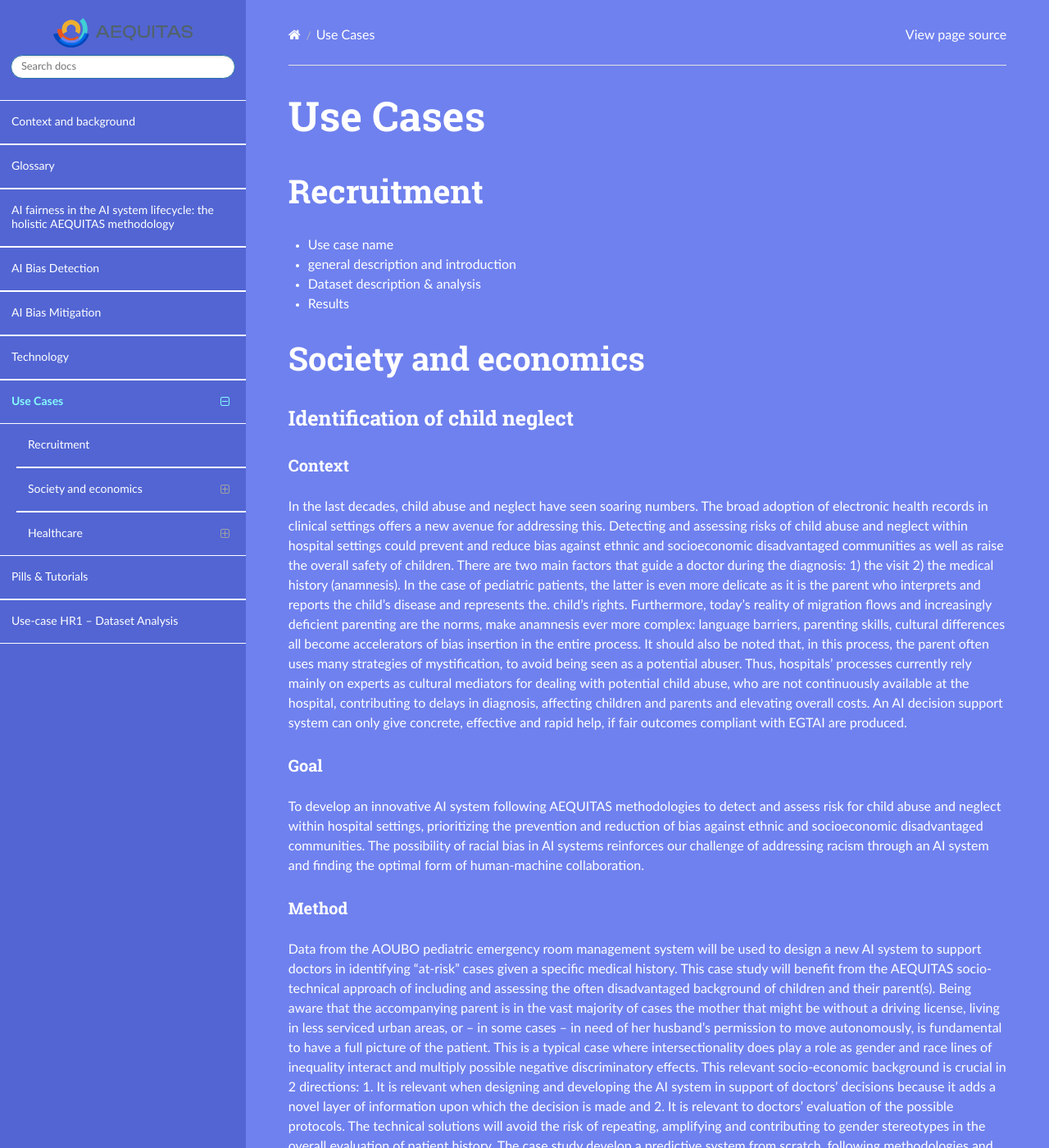
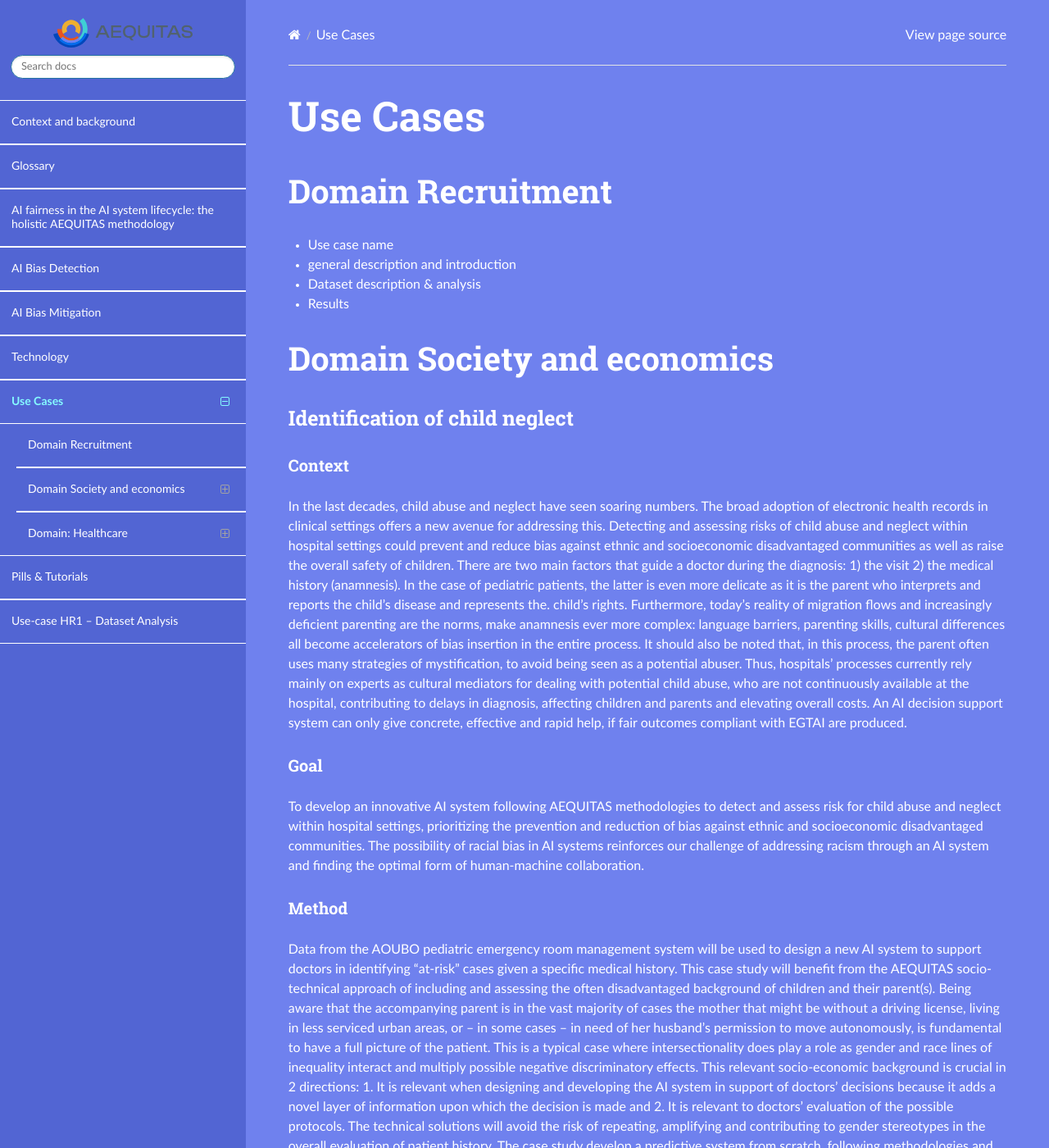
Before and after one commit to aequitas-aod/aequitas-home, a Sphinx documentation site: the page built from docs/source/usecases.rst, in a window 1280 px wide and 1400 px high. Shown: the whole window at 82% size. Built offline with Sphinx 7.4.7 and the Read the Docs theme 3.1.0, drawn with Linux system fonts in a browser that asks for light colours; some of the changed text lies outside the part shown.

Commit message:
Clarify meaning of headers

```diff
--- a/docs/source/usecases.rst
+++ b/docs/source/usecases.rst
@@ -1,16 +1,16 @@
 Use Cases
 #########
 
-Recruitment
-***********
+Domain Recruitment
+******************
 
 * Use case name
 * general description and introduction
 * Dataset description & analysis
 * Results
 
-Society and economics
-*********************
+Domain Society and economics
+****************************
 
 Identification of child neglect
 ===============================
@@ -30,8 +30,8 @@ Method
 
 Data from the AOUBO pediatric emergency room management system will be used to design a new AI system to support doctors in identifying "at-risk" cases given a specific medical history. This case study will benefit from the AEQUITAS socio-technical approach of including and assessing the often disadvantaged background of children and their parent(s). Being aware that the accompanying parent is in the vast majority of cases the mother that might be without a driving license, living in less serviced urban areas, or – in some cases – in need of her husband’s permission to move autonomously, is fundamental to have a full picture of the patient. This is a typical case where intersectionality does play a role as gender and race lines of inequality interact and multiply possible negative discriminatory effects. This relevant socio-economic background is crucial in 2 directions: 1. It is relevant when designing and developing the AI system in support of doctors’ decisions because it adds a novel layer of information upon which the decision is made and 2. It is relevant to doctors’ evaluation of the possible protocols. The technical solutions will avoid the risk of repeating, amplifying and contributing to gender stereotypes in the overall evaluation of patient history. The case study develop a predictive system from scratch, following methodologies and techniques (WP5) and comparing its results with those suggested by human experts to assess their fairness.
 
-Healthcare
-**********
+Domain: Healthcare
+******************
 
 * Use case name
 * general description and introduction
```
